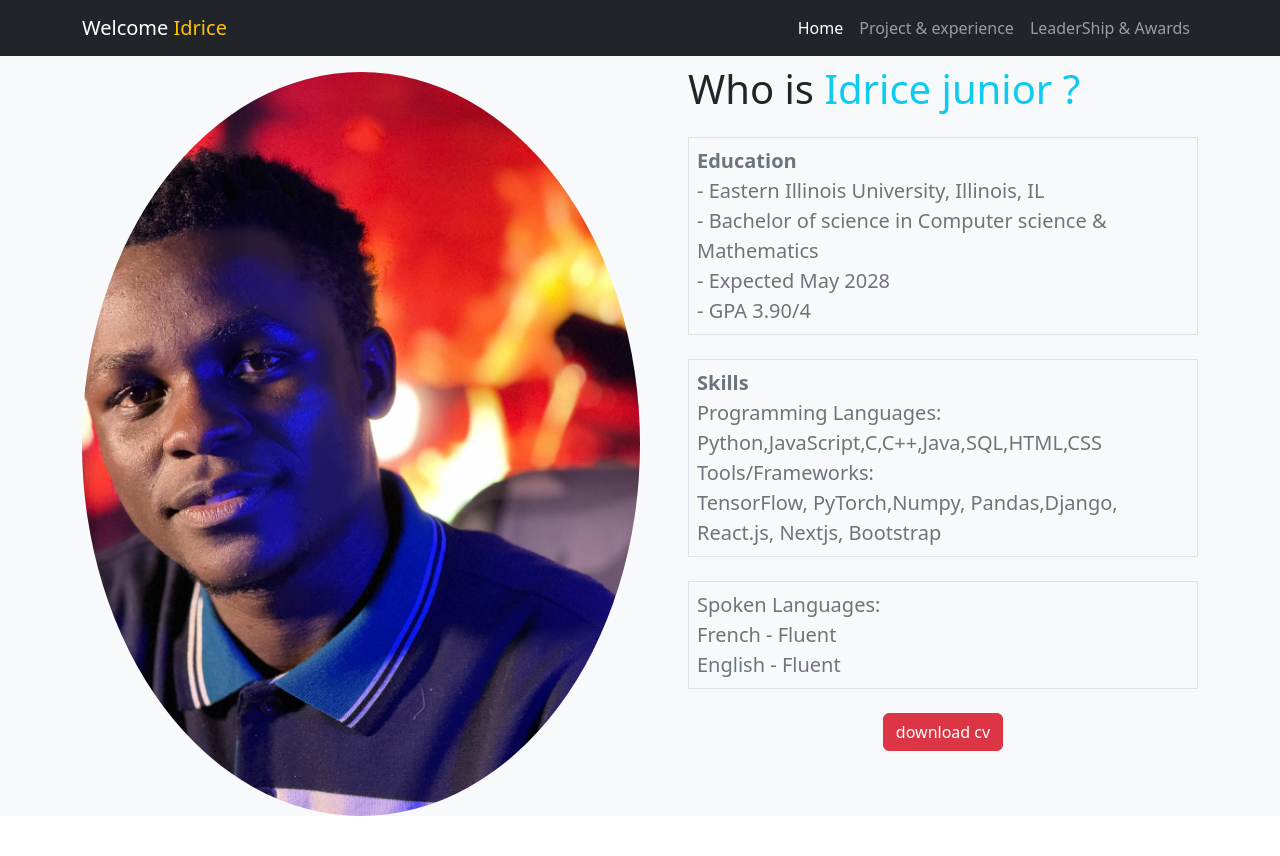
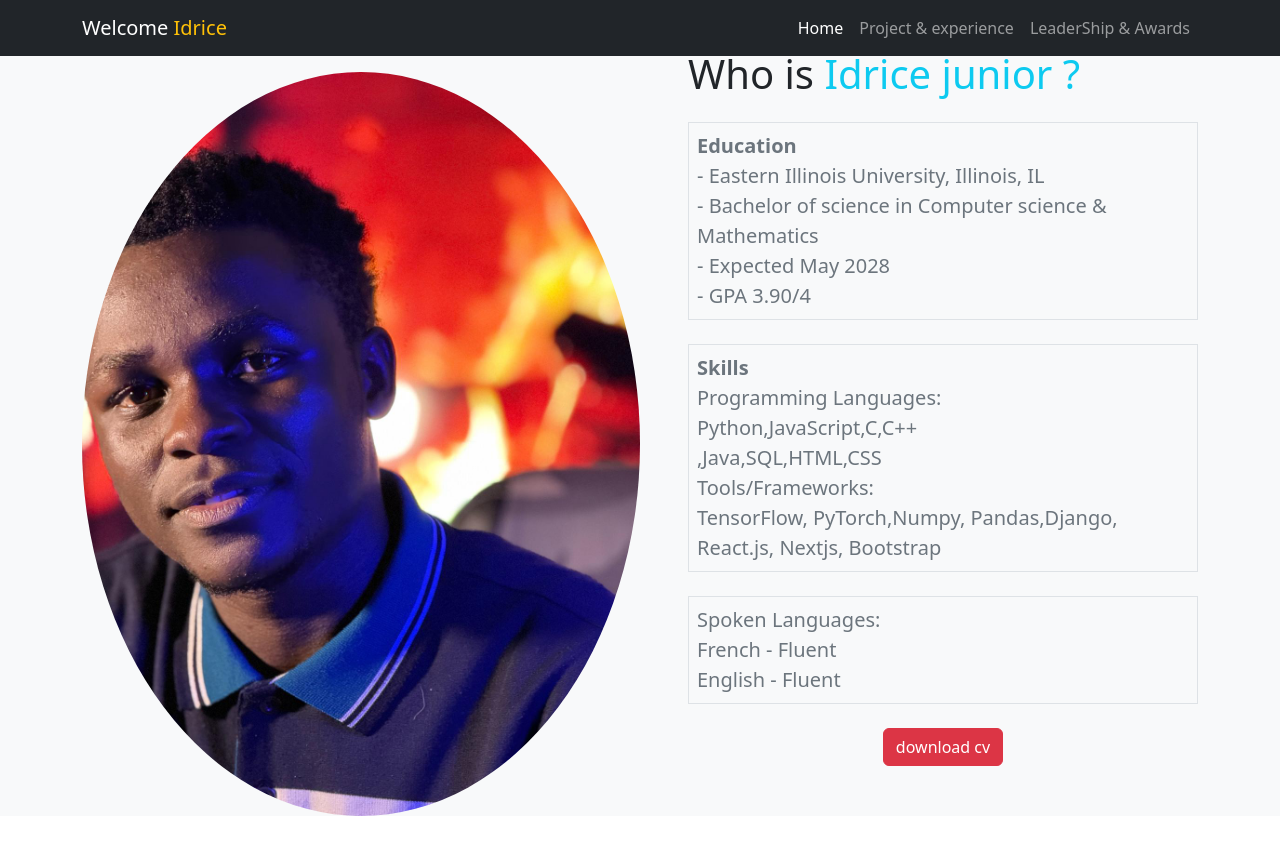
Before and after one commit to Junior-idrice/MonProjectPortfolio, a Django app: page / in a window 1280 px wide. Shown: the top 856 px of the page. Run offline with Django 5.2, Linux system fonts and the light colour scheme.

Commit message:
Update index.html

```diff
--- a/folio/templates/folio/index.html
+++ b/folio/templates/folio/index.html
@@ -25,7 +25,7 @@
                                 <span class="text-secondary"> - GPA 3.90/4</span><br>
                             </p>
                              <p class="lead my-4 border p-2"><span class="text-secondary fw-bold">Skills</span><br>
-                                 <span class="text-secondary">Programming Languages:<br> Python,JavaScript,C,C++,Java,SQL,HTML,CSS</span><br>
+                                 <span class="text-secondary">Programming Languages:<br> Python,JavaScript,C,C++<br>,Java,SQL,HTML,CSS</span><br>
                                 <span class="text-secondary">Tools/Frameworks:<br> TensorFlow, PyTorch,Numpy, Pandas,Django, React.js, Nextjs, Bootstrap</span><br>
                             </p>
                              <p class="lead my-4 border p-2"><span class="text-secondary ">Spoken Languages:<br>
```
